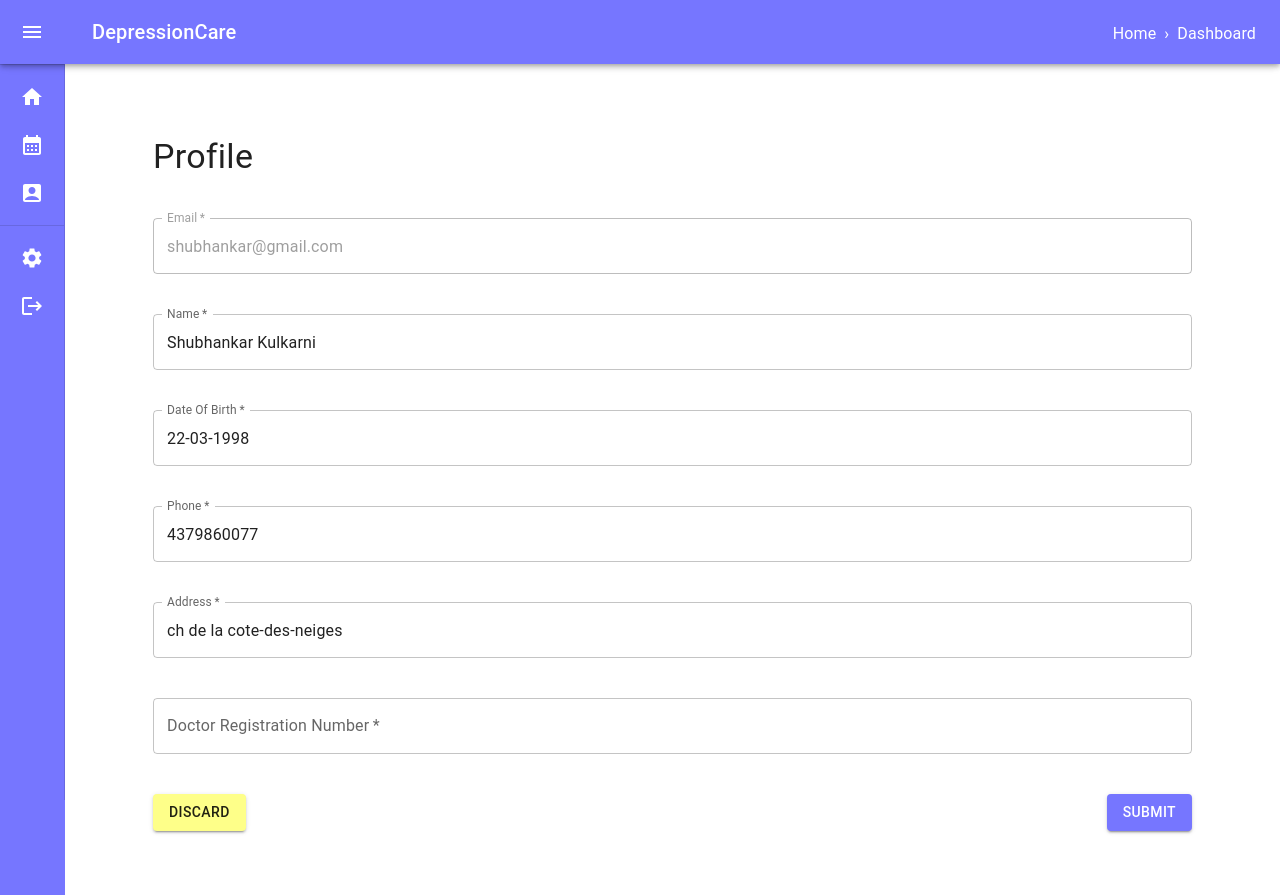
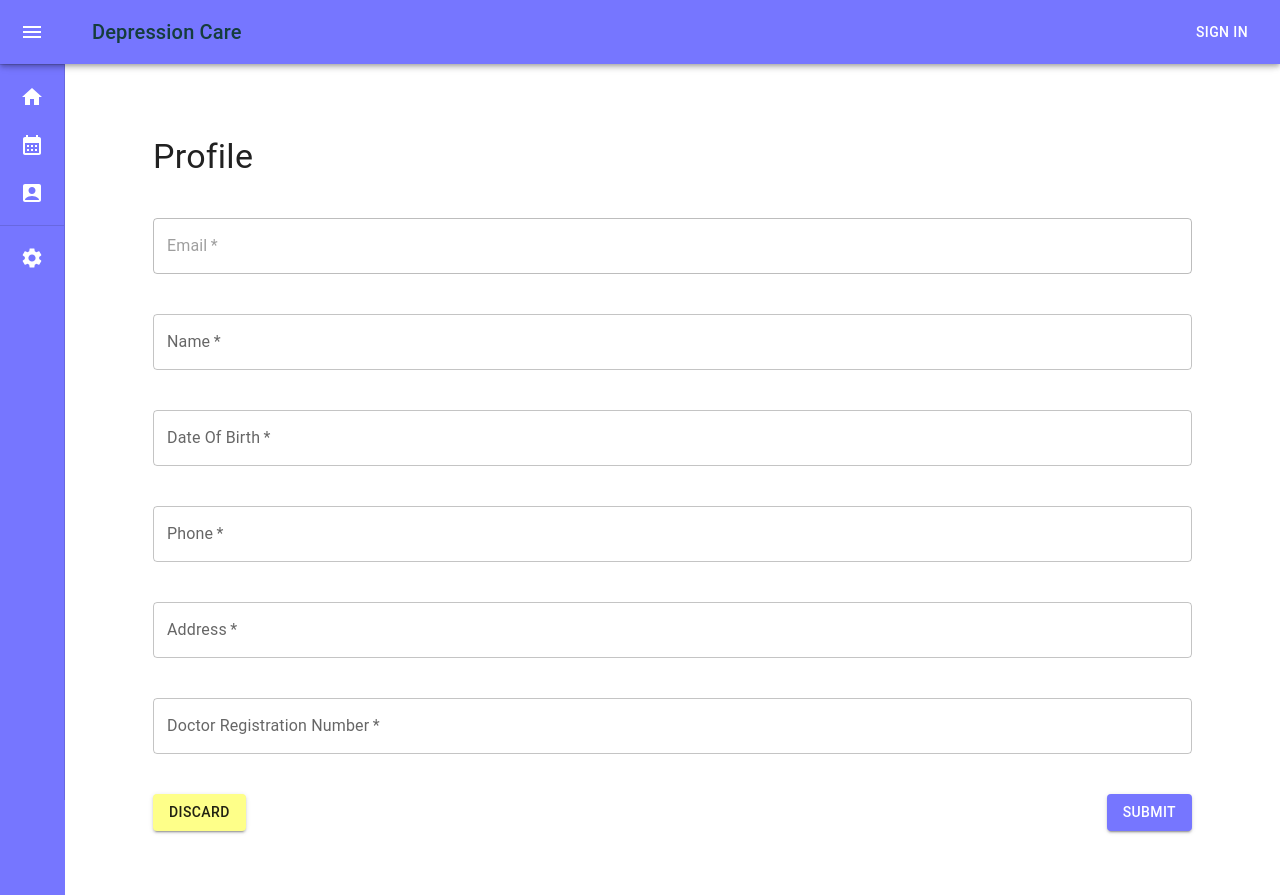
Before and after one commit to wizapp-link/medical-platform-frontend, a React (Create React App) app: page /doctor/profile in a window 1280 px wide. Built offline with nearby package versions, Linux system fonts and the light colour scheme.

Commit message:
Sync up Slice

```diff
--- a/src/screens/DoctorDashboardScreen.tsx
+++ b/src/screens/DoctorDashboardScreen.tsx
@@ -7,13 +7,16 @@ import { createTheme, ThemeProvider, colors} from '@mui/material';
 import { doctorTheme } from '../Themes';
 import {RootState} from "../app/store";
 import { useSelector } from "react-redux";
+import { useAppSelector } from "../app/hooks";
+import { selectUserLogIn } from "../features/auth/userLogInSlice";
 
 export default function DoctorDashboardScreen(props: any) {
 	const doctor = useSelector((state:RootState) => state.doctor)
+	const { userInfo } = useAppSelector(selectUserLogIn);
 	return <ThemeProvider theme={doctorTheme}>
 	<Stack padding={2} spacing={2}>
 		<Typography variant='h3'>
-			Good day! {doctor.name}!
+			Good day! {userInfo?.userData.name}!
 		</Typography>
 		<Typography variant='h5'>
 			How can we help you?
--- a/src/screens/DoctorHomeScreen.tsx
+++ b/src/screens/DoctorHomeScreen.tsx
@@ -31,7 +31,10 @@ import Breadcrumbs from '@mui/material/Breadcrumbs';
 import Link from '@mui/material/Link';
 import Stack from '@mui/material/Stack';
 import { createTheme, ThemeProvider, colors} from '@mui/material';
-import { doctorTheme } from '../Themes';
+import { doctorTheme, patientTheme } from "../Themes";
+import UserProfileMenu from '../components/UserProfileMenu';
+import { useAppSelector } from "../app/hooks";
+import { selectUserLogIn } from "../features/auth/userLogInSlice";
 
 
 const drawerWidth = 240;
@@ -118,6 +121,7 @@ export default function DoctorHomeScreen() {
 	const theme = useTheme();
 	const [open, setOpen] = React.useState(false);
 	const navigate = useNavigate();
+	const { userInfo } = useAppSelector(selectUserLogIn);
 
 	const handleIconButtonClicks = (text: string) => () => {
 		// change text to lower case and remove whitespace, nagigate to the destination
@@ -153,7 +157,7 @@ export default function DoctorHomeScreen() {
 				)
 			)}
 		</List>
-	const drawerAccountOptionsTextIcons: DrawerOptionTextIconsType[] = [{ text: "Settings", icon: SettingsIcon }, { text: "Sign Out", icon: LogoutIcon }]
+	const drawerAccountOptionsTextIcons: DrawerOptionTextIconsType[] = [{ text: "Settings", icon: SettingsIcon }]
 	const drawerAccountOptionsList =
 		<List>
 			{drawerAccountOptionsTextIcons.map(
@@ -207,7 +211,7 @@ export default function DoctorHomeScreen() {
 	};
 
 	return (
-		<ThemeProvider theme={doctorTheme}>
+		<ThemeProvider theme={patientTheme}>
 			<Box sx={{ display: 'flex' }}>
 				<CssBaseline />
 				<AppBar position="fixed" open={open}>
@@ -220,28 +224,23 @@ export default function DoctorHomeScreen() {
 							sx={{
 								marginRight: 5,
 								...(open && { display: 'none' }),
-							color: textColor
 							}}
 						>
 							<MenuIcon />
 						</IconButton>
-					<Stack direction="row" sx={{ justifyContent: "space-between", flexGrow: 1, alignItems: "baseline" }}>
-						<Typography variant="h6" noWrap component="div">
-							DepressionCare
+						<Stack direction="row" sx={{ justifyContent: "space-between", flexGrow: 1, alignItems: "center" }}>
+							<Typography variant="h6" noWrap component="div" color={'primary.contrastText'}>
+								Depression Care
 							</Typography>
-						<Breadcrumbs separator="›" aria-label="breadcrumb" color="primary.contrastText">
-							{breadcrumbs}
-						</Breadcrumbs>
+							<UserProfileMenu />
 						</Stack>
 					</Toolbar>
 				</AppBar>
 				<Drawer variant="permanent" open={open}>
 					<DrawerHeader sx={{ justifyContent: 'space-between' }}>
-					<Avatar>D</Avatar>
-					<Typography>Doctor</Typography>
-					<IconButton onClick={handleDrawerClose}
-					sx={{color: textColor}}
-					>
+						<Avatar>{userInfo?.userData.name.charAt(0)}</Avatar>
+						<Typography>{userInfo?.userData.name}</Typography>
+						<IconButton onClick={handleDrawerClose}>
 							{theme.direction === 'rtl' ? <ChevronRightIcon /> : <ChevronLeftIcon />}
 						</IconButton>
 					</DrawerHeader>
--- a/src/screens/DoctorProfileScreen.tsx
+++ b/src/screens/DoctorProfileScreen.tsx
@@ -6,10 +6,12 @@ import { doctorTheme } from '../Themes';
 import { doctorState, profileUpdate } from "../features/doctor/doctorSlice";
 import { useDispatch, useSelector } from "react-redux";
 import { RootState } from "../app/store";
+import { useAppSelector } from "../app/hooks";
+import { selectUserLogIn } from "../features/auth/userLogInSlice";
 
 
 export default function DoctorProfileScreen() {
-  const doctor = useSelector((state:RootState) => state.doctor)
+  const { userInfo } = useAppSelector(selectUserLogIn);
   const dispatch = useDispatch()
 
   const handleSave = (e: FormEvent) => {
@@ -24,17 +26,12 @@ export default function DoctorProfileScreen() {
     }))
     // TODO: Save profile
   };
-  //      state.email = email;
-  //       state.name = name;
-  //       state.dob = dob;
-  //       state.phone = phone;
-  //       state.address = address;
-  const [name, setName] = useState(doctor.name)
-  const [dob, setDob] = useState(doctor.dob)
-  const [phone, setPhone] = useState(doctor.phone)
-  const [address, setAddress] = useState(doctor.address)
-  const [registrationNo, setRegistrationNo] = useState(doctor.registrationNo)
-  const [email, setEmail] = useState(doctor.email);
+  const [name, setName] = useState(userInfo?.userData.name)
+  const [dob, setDob] = useState(userInfo?.userData.dob)
+  const [phone, setPhone] = useState(userInfo?.userData.phone)
+  const [address, setAddress] = useState(userInfo?.userData.address)
+  const [registrationNo, setRegistrationNo] = useState(userInfo?.userData.registrationNo)
+  const [email, setEmail] = useState(userInfo?.userData.email);
 
 
 
--- a/src/screens/DoctorSettingsScreen.tsx
+++ b/src/screens/DoctorSettingsScreen.tsx
@@ -6,12 +6,15 @@ import { doctorTheme } from '../Themes';
 import { useDispatch, useSelector } from "react-redux";
 import { RootState } from "../app/store";
 import { passwordUpdate } from "../features/doctor/doctorSlice";
+import { useAppSelector } from "../app/hooks";
+import { selectUserLogIn } from "../features/auth/userLogInSlice";
 
 export default function PatientSettingsScreen(props: any) {
 	const doctor = useSelector((state:RootState) => state.doctor)
+	const { userInfo } = useAppSelector(selectUserLogIn);
 	const dispatch = useDispatch()
 
-	const [email, setEmail] = useState(doctor.email);
+	const [email, setEmail] = useState(userInfo?.userData.email);
 	const [password, setPassword] = useState("");
 	const [newPassword1, setNewPassword1] = useState("");
 	const [newPassword2, setNewPassword2] = useState("");
```
Lines whose indentation alone changed are shown as unchanged.
